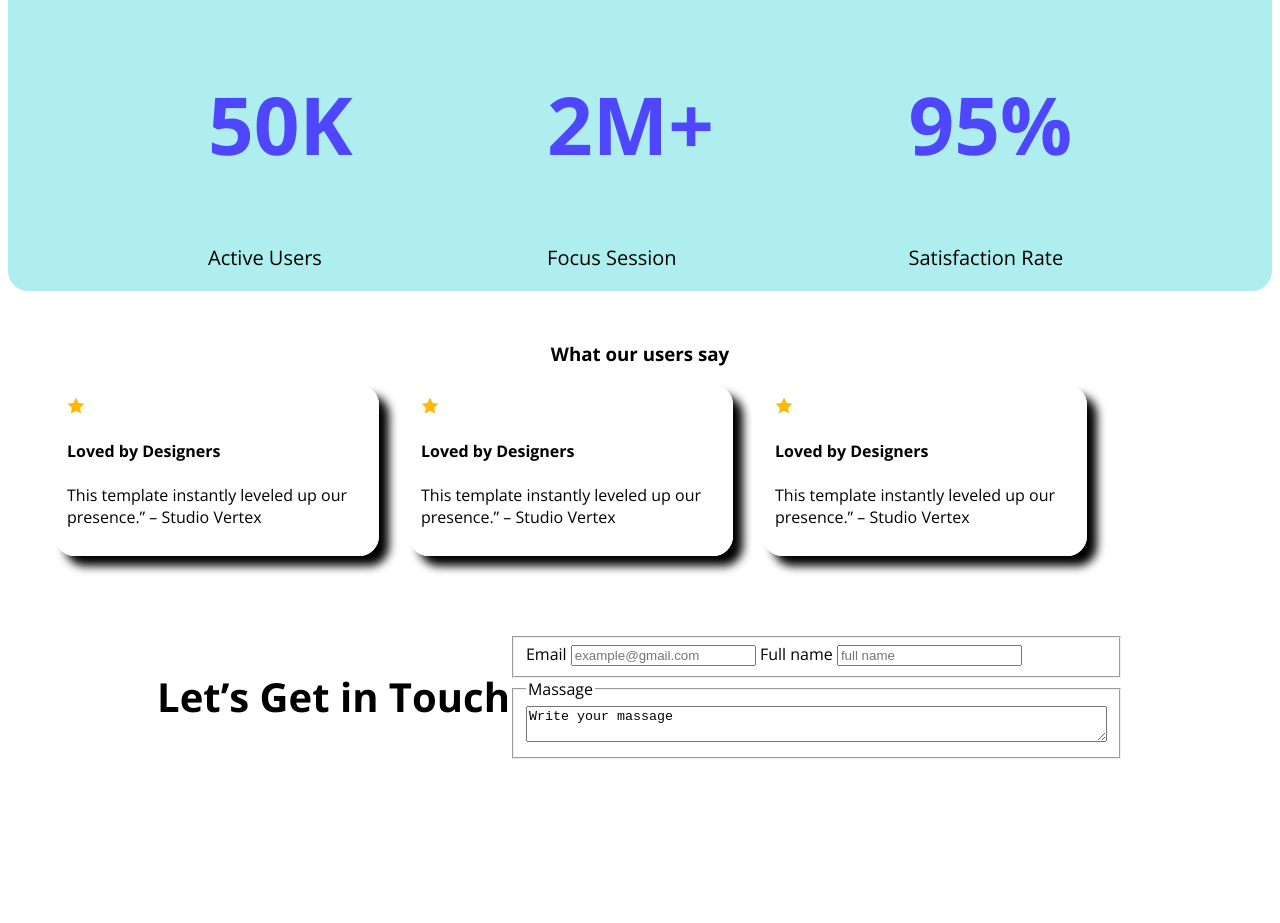
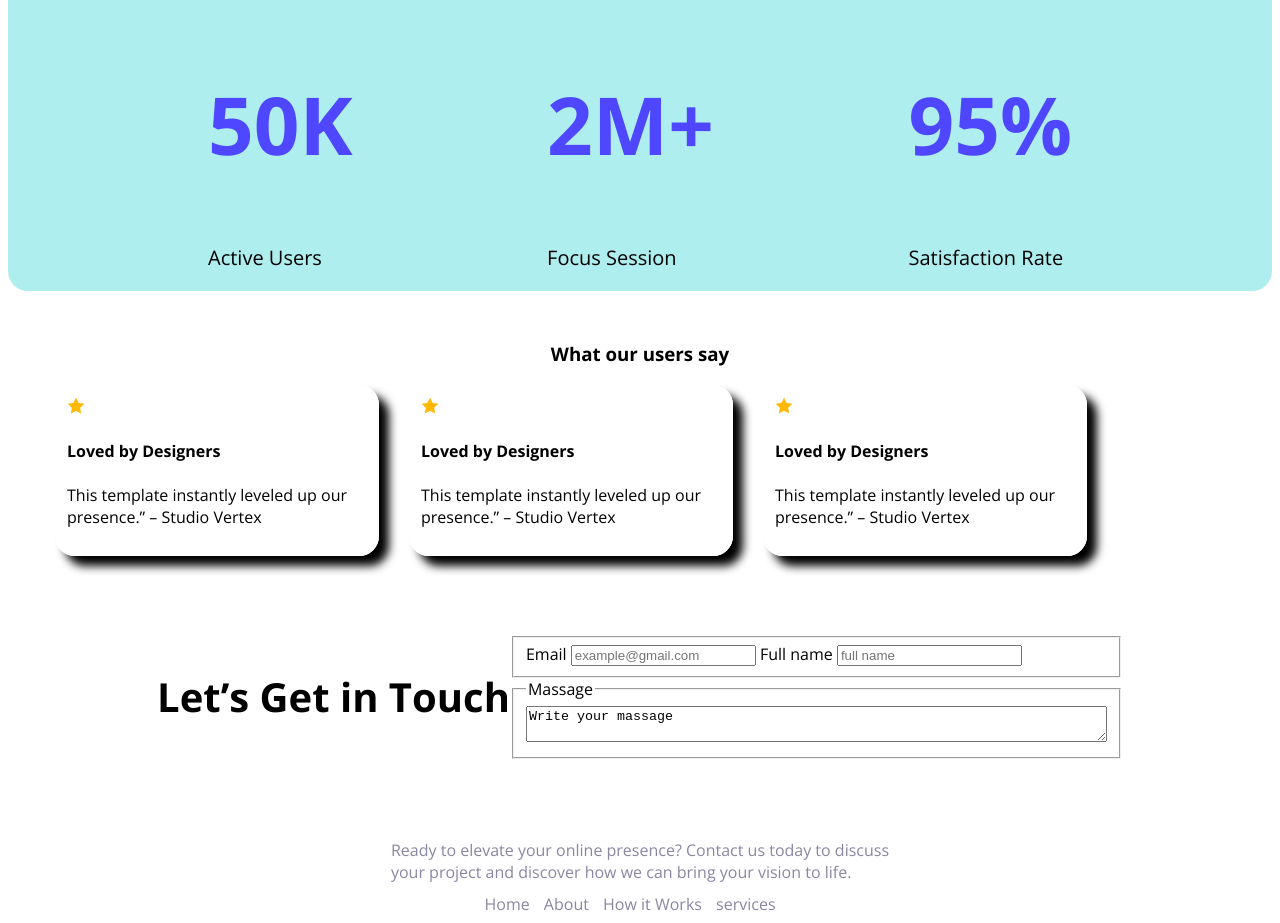
Before and after one commit to kohinurfatema/first-assignment, a plain HTML site: page index.html in a window 1280 px wide. Shown: the part 966-1889 px from the top of the page. Before the commit the page ends 1805 px from the top, so only its background shows below. Drawn offline with nearby package versions, Linux system fonts and the light colour scheme.

Commit message:
sixth commit

```diff
--- a/index.html
+++ b/index.html
@@ -96,10 +96,19 @@
                 </fieldset>
             </form>
         </section>
-    </main>
-    <footer>
+        </main>
+        <footer>
 
-    </footer>
+            <div>
+                <div class="footer-description">Ready to elevate your online presence? Contact us today to discuss<br> your project and discover how we can bring your vision to life.</div>
+                <div class="services">
+                    <span class="services">Home</span>
+                    <span class="services">About</span>
+                    <span class="services">How it Works</span>
+                    <span class="services">services</span>
+                </div>
+            </div>
+        </footer>
 
 </body>
 </html>
--- a/style.css
+++ b/style.css
@@ -131,3 +131,22 @@ nav ul a{
 .email{
     display: block;
 }
+.footer-description{
+    font-size: 16px;
+    color: #8987A1;
+    justify-content: center;
+    display: flex;
+
+
+}
+
+    .services{
+    font-size: 16px;
+    color:#8987A1 ;
+    text-align: center;
+    margin-right: 10px;
+    margin-top: 10px;
+
+
+
+}
```
